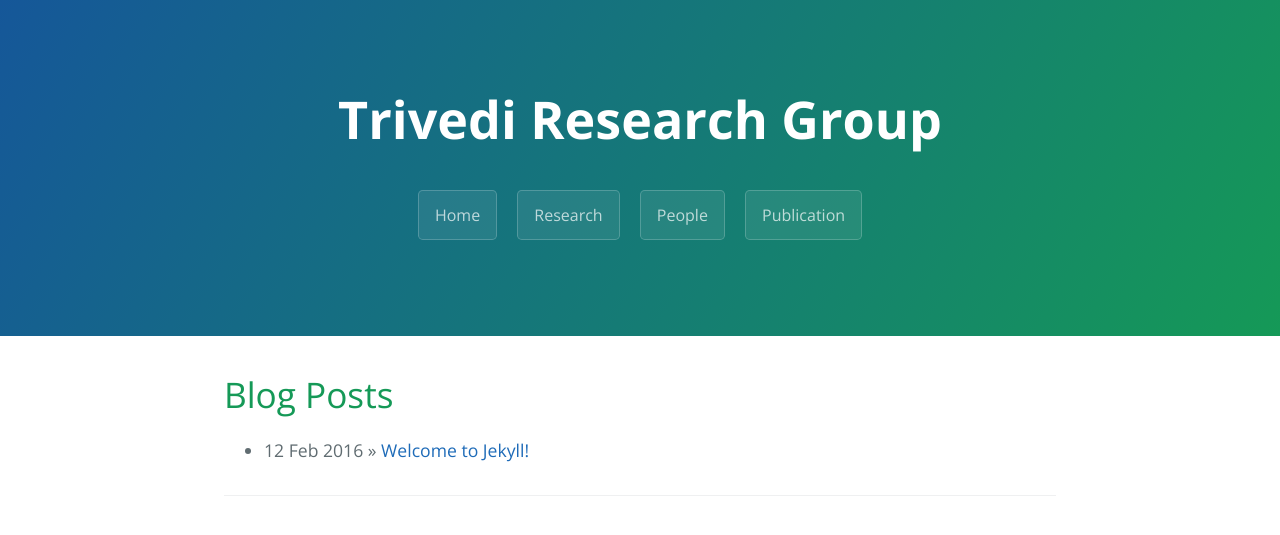
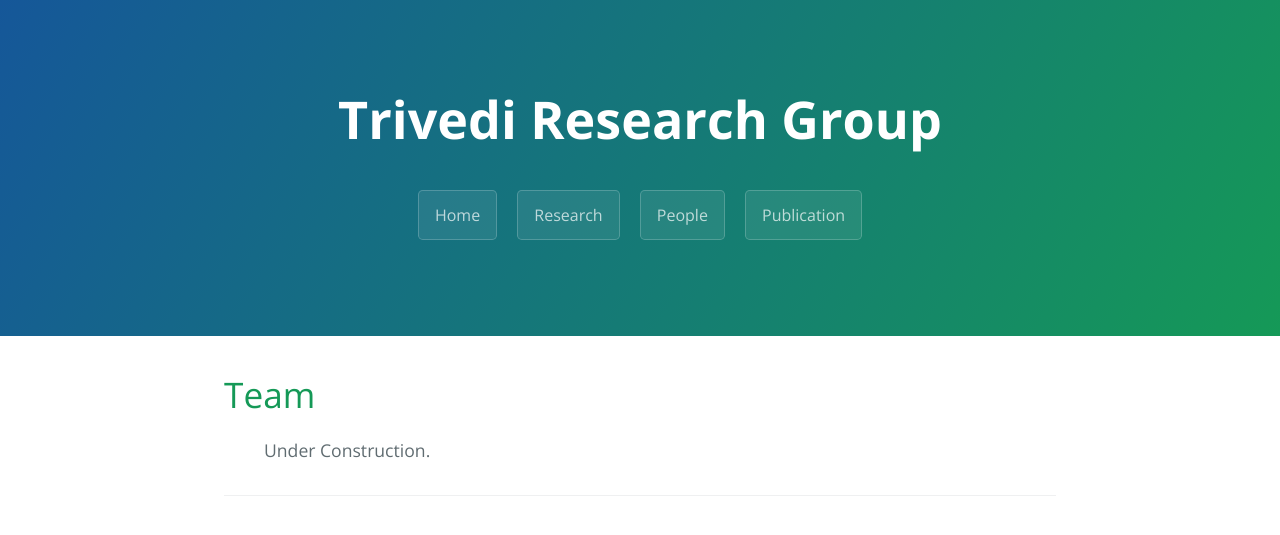
Before and after one commit to dharatrivedi/dharatrivedi.github.io, a Jekyll site: the page built from people.html, in a window 1280 px wide. Shown: the top 535 px of the page. Built offline with Jekyll 4.4.1, drawn with Linux system fonts in a browser that asks for light colours.

Commit message:
Update people.html

```diff
--- a/people.html
+++ b/people.html
@@ -4,10 +4,10 @@ title: {{ site.name }}
 ---
 
 <div id="home">
-  <h1>Blog Posts</h1>
+  <h1>Team</h1>
   <ul class="posts">
     {% for post in site.posts %}
-      <li><span>{{ post.date | date_to_string }}</span> &raquo; <a href="{{ site.baseurl }}{{ post.url }}">{{ post.title }}</a></li>
+      Under Construction.
     {% endfor %}
   </ul>
 </div>
```
